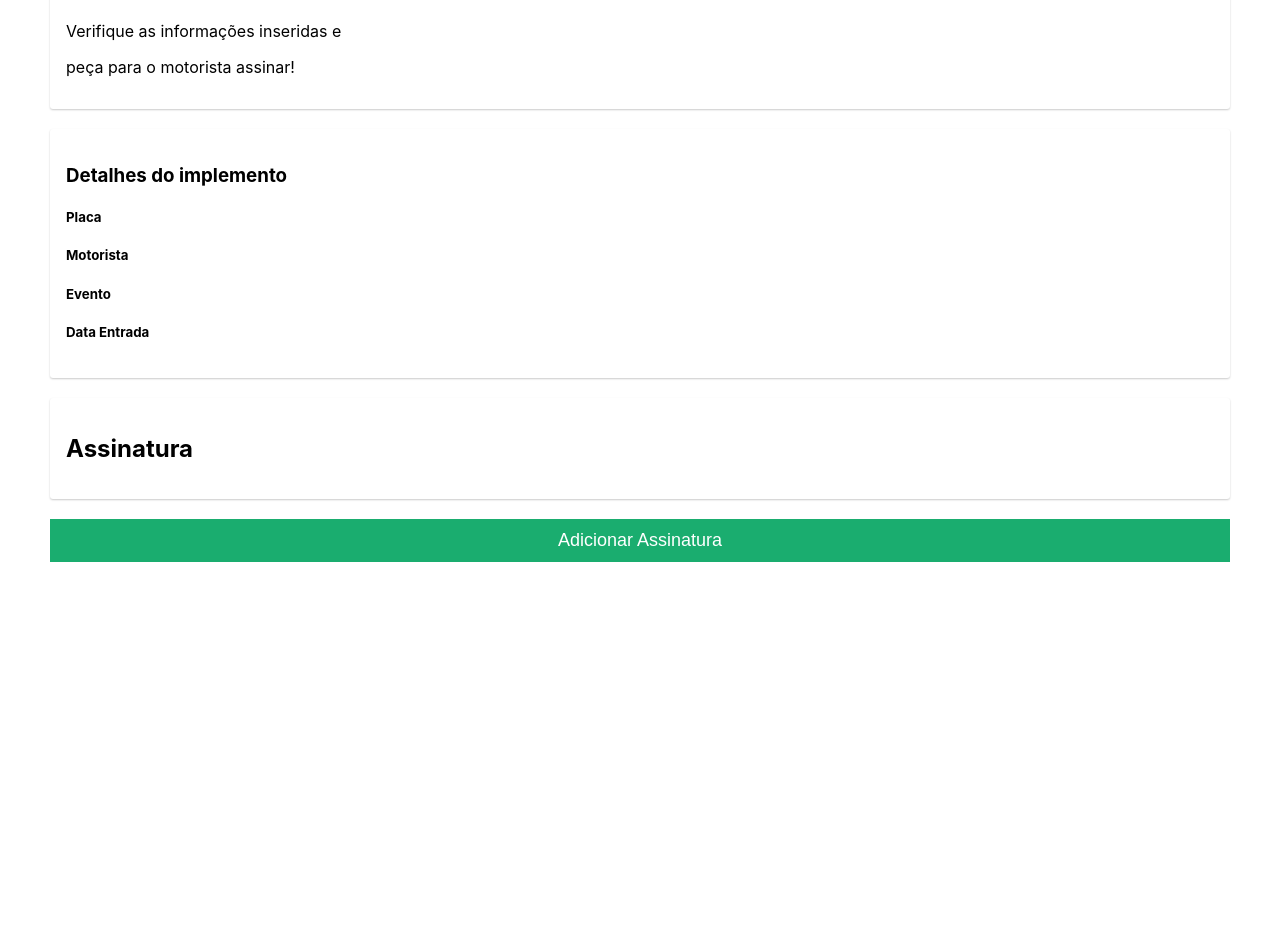
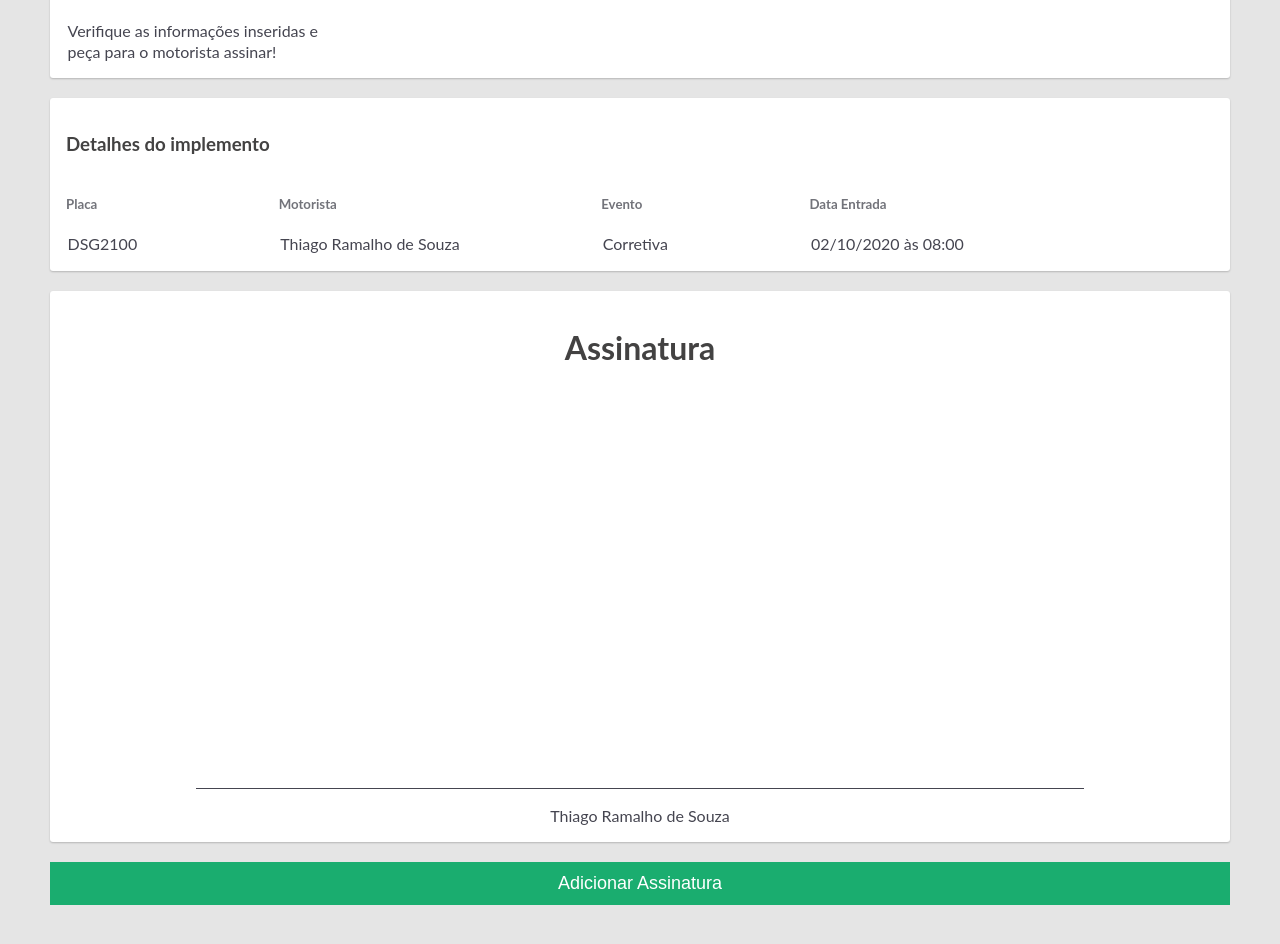
Before and after one commit to JSL-Future/jsl-2.0, a React (Create React App) app: page / in a window 1280 px wide. Shown: the part 260-1204 px from the top of the page. Before the commit the page ends 872 px from the top, so only its background shows below. Built offline with nearby package versions, Linux system fonts and the light colour scheme.

Commit message:
Ajustado layout

```diff
--- a/src/Containes/Signature/index.js
+++ b/src/Containes/Signature/index.js
@@ -15,30 +15,36 @@ const Signature = (props) => {
 
       <Card>
         <h3>Detalhes do implemento</h3>
+        <div className={Style.cardDetails}>
           <div>
             <h5>Placa</h5>
-          <p></p>
+            <p>{props.checkin.plate}</p>
           </div>
 
           <div>
             <h5>Motorista</h5>
-          <p></p>
+            <p>{props.checkin.driver}</p>
           </div>
 
           <div>
             <h5>Evento</h5>
-          <p></p>
+            <p>{props.checkin.event}</p>
           </div>
 
           <div>
             <h5>Data Entrada</h5>
-          <p></p>
+            <p>{props.checkin.createdAt}</p>
+          </div>
         </div>
       </Card>
 
       <Card>
-        <h2>Assinatura</h2>
-        <p></p>
+        <div className={Style.cardSignature}>
+          <h1>Assinatura</h1>
+          <div className={Style.signature}>
+          </div>
+          <p>{props.checkin.driver}</p>
+        </div>
       </Card>
 
       <Button
--- a/src/Containes/Signature/style.module.css
+++ b/src/Containes/Signature/style.module.css
@@ -1,5 +1,49 @@
 @import '../../assets/css/colors.css';
 
 .container {
+  background-color: var(--mercury-color);
+  font-family: Lato, sans-serif;
+  font-style: normal;
+  font-weight: normal;
   padding: 50px;
 }
+
+.container h1, h3 {
+  color: var(--tundora-color);
+}
+
+.container p {
+  color: var(--mako-color);
+  margin: 1.5px;
+}
+
+.cardDetails {
+  display: flex;
+  justify-content: flex-start;
+  overflow: auto;
+}
+
+.cardDetails > div {
+  margin-right: 140px;
+}
+
+.cardDetails h5 {
+  color: var(--storm-gray);
+}
+
+.cardSignature {
+  align-items: center;
+  display: flex;
+  flex-direction: column;
+  padding: 0 130px;
+}
+
+.signature {
+  border-bottom: solid 1px var(--mako-color);
+  height: 400px;
+  width: 100%;
+}
+
+.cardSignature p {
+  padding-top: 15px;
+}
```
Lines whose indentation alone changed are shown as unchanged.
